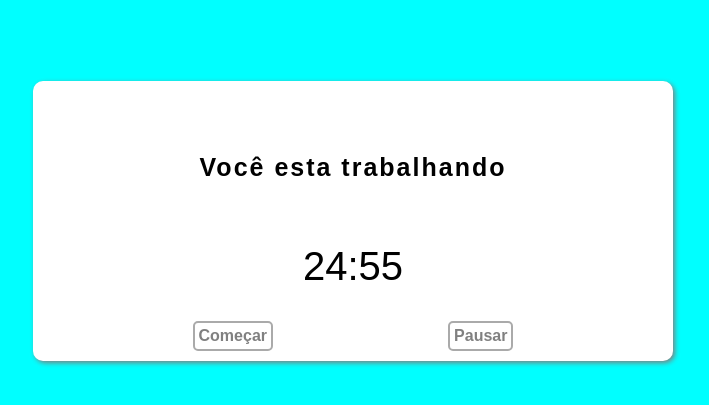
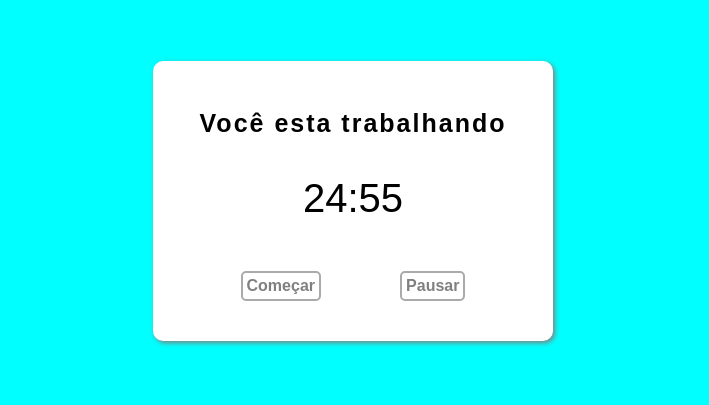
Before and after one commit to Jose-GuilhermeG/PomodoroSystem, a React (Vite) app: page / in a window 1280 px wide. Shown: the part 199-604 px from the top of the page, without its empty margins (287-996 px from the left). Built offline with nearby package versions, Linux system fonts and the light colour scheme.

Commit message:
feat: create button componente and starting writing css

```diff
--- a/src/style/index.css
+++ b/src/style/index.css
@@ -12,6 +12,11 @@
 body{
     font-family: sans-serif;
     background-color: var(--bg-color);
+    display: flex;
+    justify-content: center;
+    align-items: center;
+    height: 100vh;
+    width: 100%;
 }
 
 .button{
@@ -36,13 +41,11 @@ body{
 
 .card{
     padding: 10px;
-    width: fit-content;
-    min-width: 50vw;
+    width: 50vw;
+    max-width: 400px;
     background-color: rgb(255, 255, 255);
     min-height: 35vh;
-    position: absolute;
-    top: 35%;
-    left: 25% ;
+    margin: auto;
     border-radius: 10px;
     box-shadow: gray 2px 2px 5px ;
     display: flex;
```
